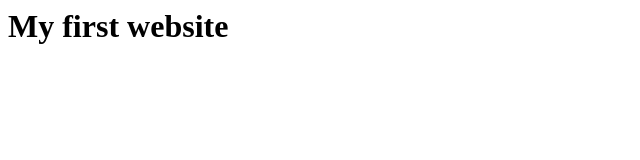
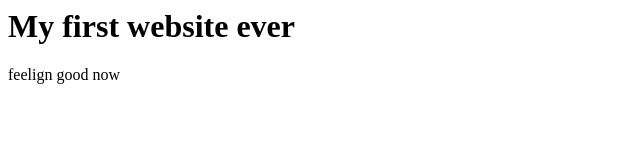
Before and after one commit to MaknunKhan/new-website, a plain HTML site: page index.html in a window 1280 px wide. Shown: the whole page, without its empty margins (0-640 px from the left). Drawn offline with Linux system fonts and the light colour scheme.

Commit message:
adding little more

```diff
--- a/index.html
+++ b/index.html
@@ -1 +1,2 @@
-<h1>My first website</h1>
+<h1>My first website ever</h1>
+<p>feelign good now</p>
```
